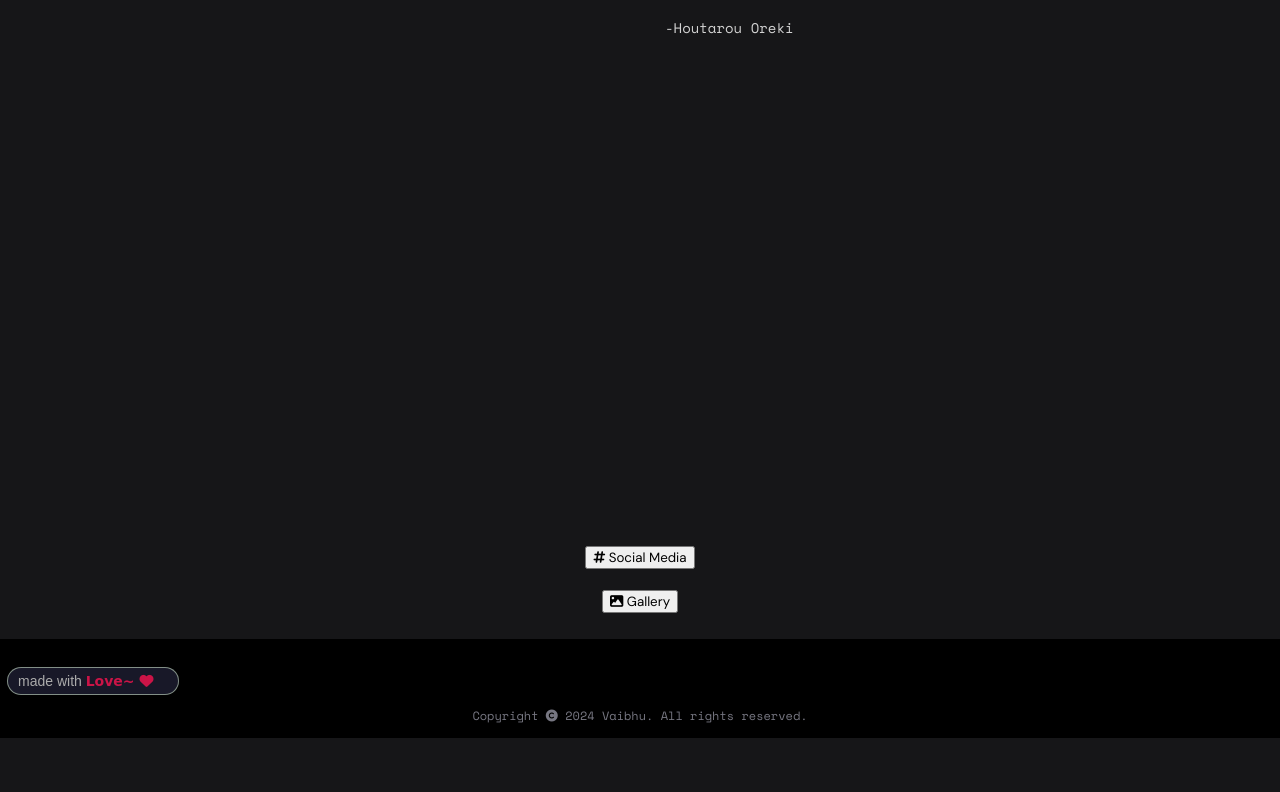
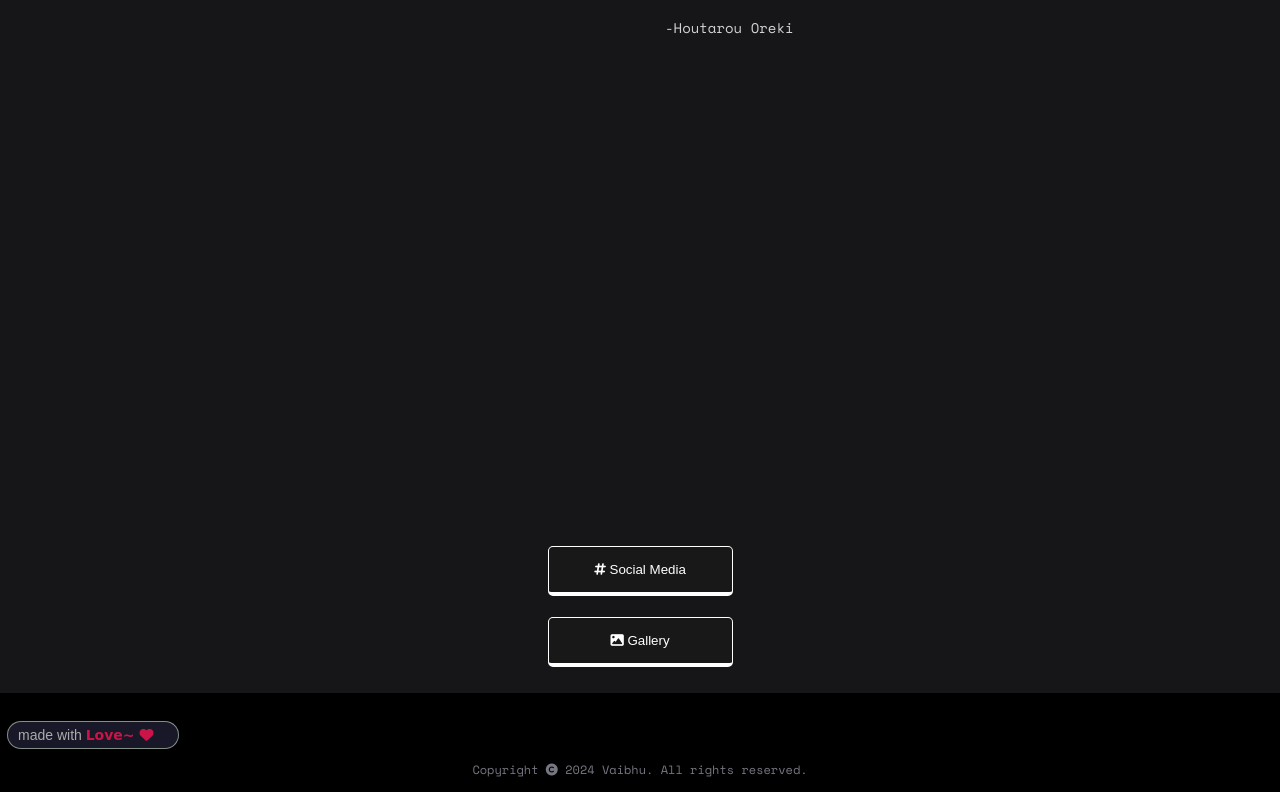
Before and after one commit to SnofIake/SnofIake, a plain HTML site: page index.html in a window 1280 px wide. Shown: the part 1320-2112 px from the top of the page. Before the commit the page ends 2058 px from the top, so only its background shows below. Drawn offline with nearby package versions, Linux system fonts and the light colour scheme; a web font is replaced by a local one.

Commit message:
Add files via upload

```diff
--- a/index.html
+++ b/index.html
@@ -9,7 +9,7 @@
 <link rel="stylesheet" href="css/main.css">
 <link rel="stylesheet" href="css/pfp.css">
 <link rel="stylesheet" href="css/footer.css">
-
+<link rel="stylesheet" href="css/buttons.css">
 <!-- Font -->
 <link rel="preconnect" href="https://fonts.googleapis.com">
 <link rel="preconnect" href="https://fonts.gstatic.com" crossorigin>
```
